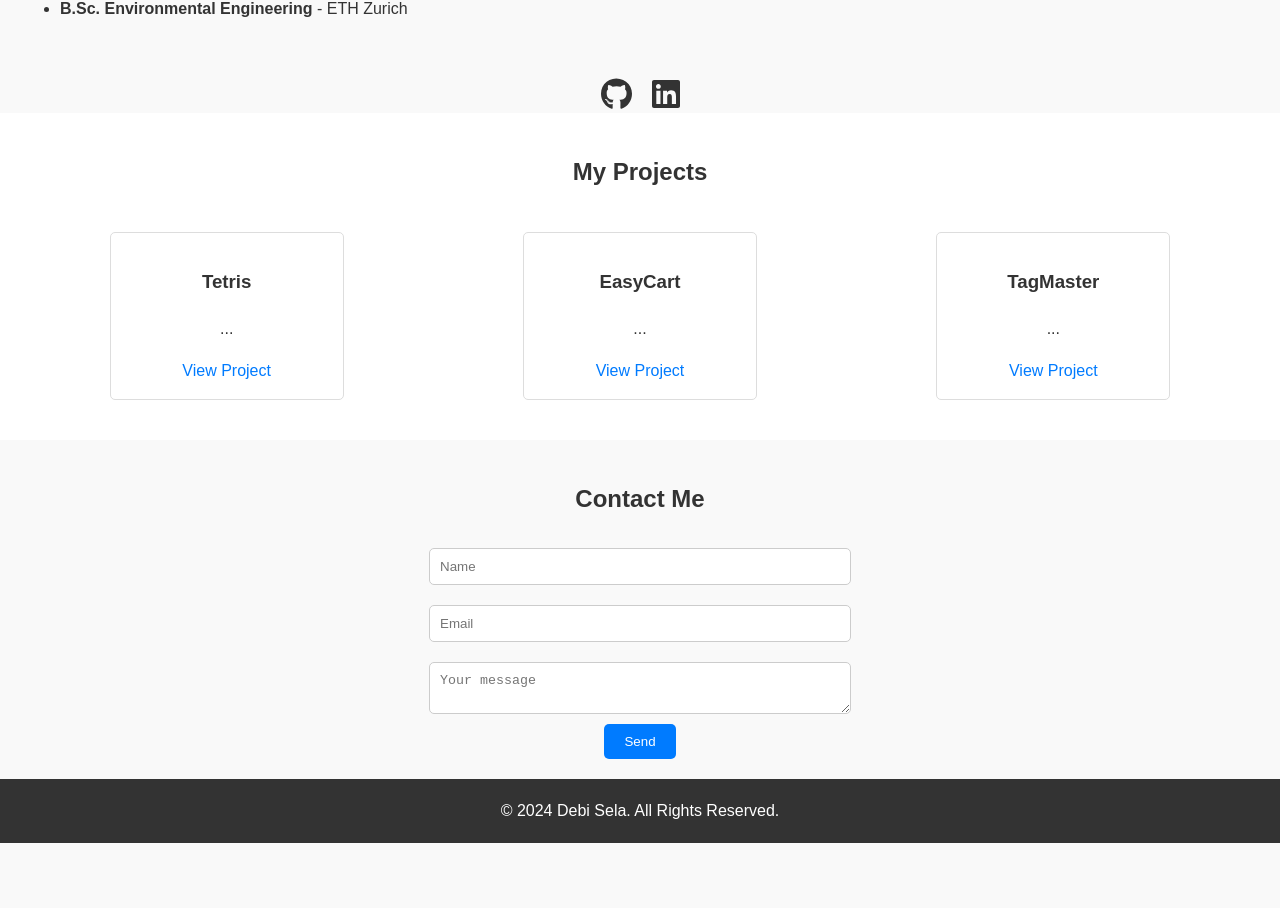
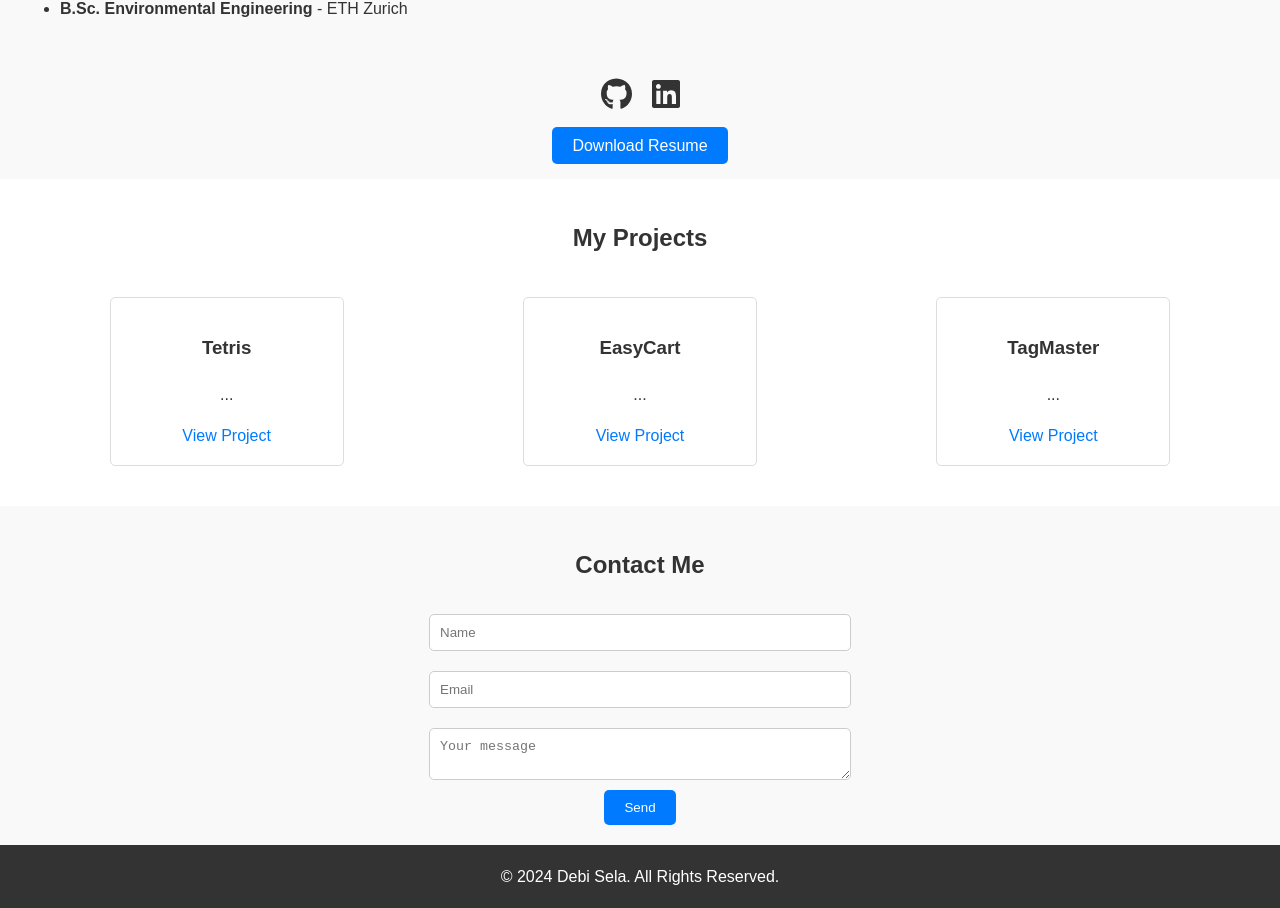
Before and after one commit to debisela/Portfolio, a React (Vite) app in the folder react-portfolio/: page / in a window 1280 px wide. Shown: the part 934-1842 px from the top of the page. Before the commit the page ends 1777 px from the top, so only its background shows below. Built offline with nearby package versions, Linux system fonts and the light colour scheme.

Commit message:
correct links

```diff
--- a/react-portfolio/src/App.jsx
+++ b/react-portfolio/src/App.jsx
@@ -4,6 +4,7 @@ import About from './components/About'
 import Skills from './components/Skills'
 import Education from './components/Education'
 import Github_Linkedin_links from './components/Github_Linkedin_links'
+import Resume_download from './components/Resume_download'
 import ProjectsList from './components/ProjectList'
 import Contact_form from './components/Contact_form'
 import './App.css'
@@ -19,6 +20,7 @@ function App() {
      <Skills/>
      <Education/>
      <Github_Linkedin_links/>
+     <Resume_download/>
      <ProjectsList/>
      <Contact_form/>
      <footer className="footer">
--- a/react-portfolio/src/components/Github_Linkedin_links.jsx
+++ b/react-portfolio/src/components/Github_Linkedin_links.jsx
@@ -8,7 +8,7 @@ const Github_Linkedin_links = () => {
 return (
     <>
   <section id="links">
-  <a href="https://github.com/debora-sela" target="_blank" rel="noopener noreferrer">
+  <a href="https://github.com/debisela" target="_blank" rel="noopener noreferrer">
   <FontAwesomeIcon icon={faGithub} size="2x" />
         </a>
         <a href="https://www.linkedin.com/in/debora-sela-7a3786b3/" target="_blank" rel="noopener noreferrer">
--- a/react-portfolio/src/components/ProjectList.jsx
+++ b/react-portfolio/src/components/ProjectList.jsx
@@ -2,8 +2,8 @@ import React from "react";
 import Project from "./Project";
 
 const projects = [
-  { title: "Tetris", description: "...", link: "https://tetris.com" },
-  { title: "EasyCart", description: "...", link: "https://shopping.com" },
+  { title: "Tetris", description: "...", link: "https://tetris-onm0.onrender.com/" },
+  { title: "EasyCart", description: "...", link: "https://easycartapp.onrender.com" },
   { title: "TagMaster", description: "...", link: "https://tagmaster.com" },
 ];
 
--- a/react-portfolio/src/components/Resume_download.jsx
+++ b/react-portfolio/src/components/Resume_download.jsx
@@ -5,7 +5,7 @@ const Resume_download= () => {
 return (
     <>
   <section id="resume">
-  <a href="resume.pdf" download className="button">
+  <a href="react-portfolio\public\CV_Debi Sela.docx" download className="button">
           Download Resume
         </a>
   </section>
```
Also changed, not shown: 2 other files (tests, documents, lock files or other folders).
